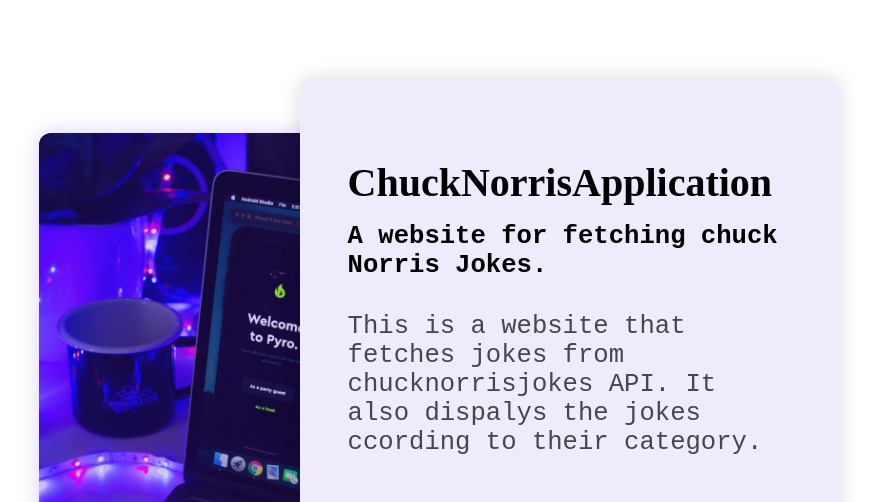
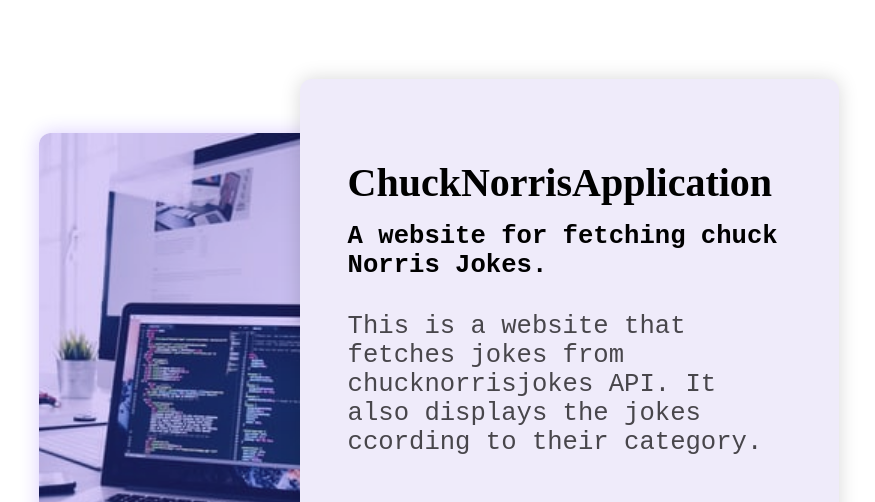
Before and after one commit to Gladys-nimo/spotlight, a plain HTML site: page header.html in a window 1280 px wide. Shown: the part 5300-5802 px from the top of the page, without its empty margins (201-1076 px from the left). Drawn offline with Linux system fonts and the light colour scheme.

Commit message:
added a new image

```diff
--- a/header.html
+++ b/header.html
@@ -125,7 +125,7 @@
 
           </p>
           <div class="buttons">
-            <a href="./resume.txt" class="primary-btn" download="">Download Resume</a>
+            <a href="./Gladys Kanyora CV.pdf" class="primary-btn" download="">Download Resume</a>
             <a href="./contact.html" class="primary-btn outline">Hire Me</a>
           </div>
         </div>
@@ -188,7 +188,7 @@
         <div class="item">
           <div class="left">
             <div class="img">
-              <img src="images/project-3.jpg" alt="">
+              <img src="images/project-4.jpg" alt="">
             </div>
           </div>
           <div class="right">
@@ -196,7 +196,7 @@
             </h2>
             <h3 class="project-sub-title">A website for fetching chuck Norris Jokes.
             </h3>
-            <p class="project-desc">This is a website that fetches jokes from chucknorrisjokes API. It also dispalys the jokes ccording to their category.
+            <p class="project-desc">This is a website that fetches jokes from chucknorrisjokes API. It also displays the jokes ccording to their category.
             <div class="buttons">
               <a href="https://github.com/Gladys-nimo/chuck-norrisApp" class="primary-btn">Know More</a>
               <a href="http://gladys-nimo.github.io/chuck-norrisApp" class="primary-btn outline external-link"> <span>Preview</span>
```
Also changed, not shown: images/project-4.jpg (added).
